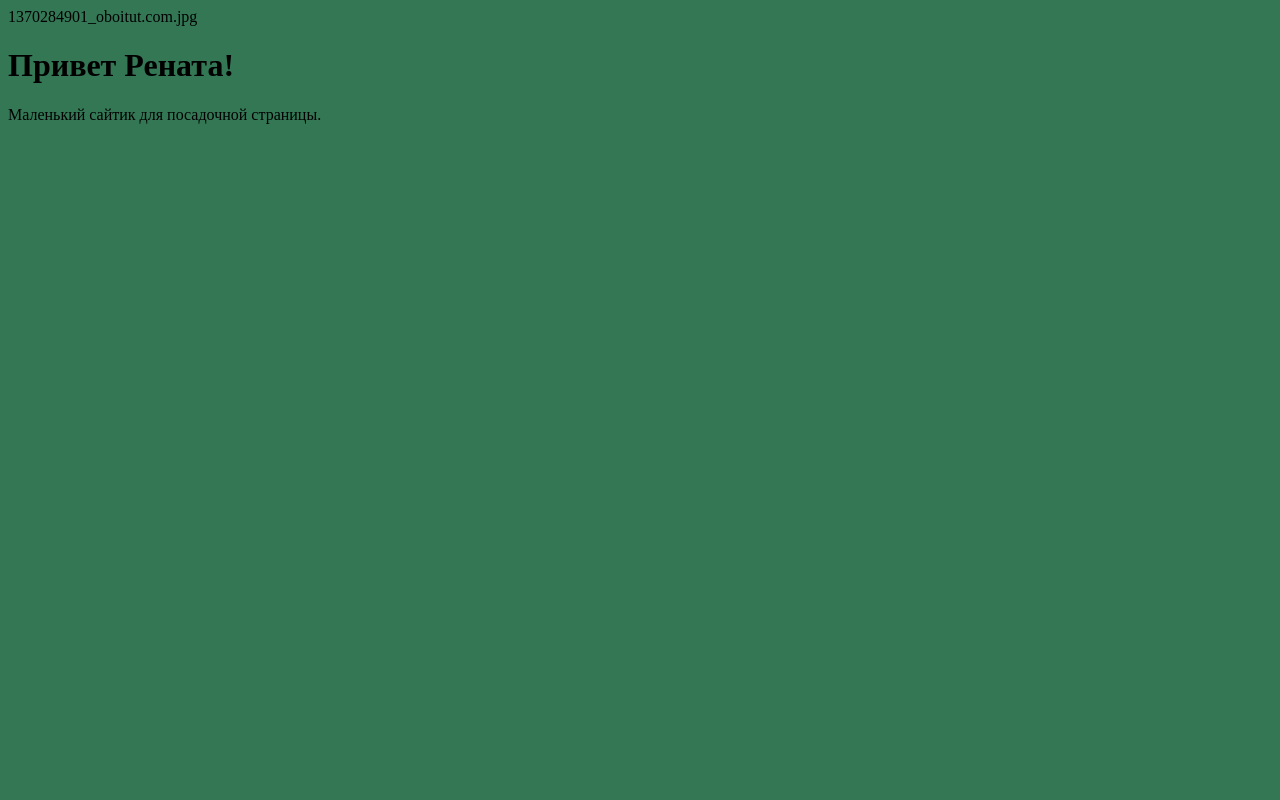
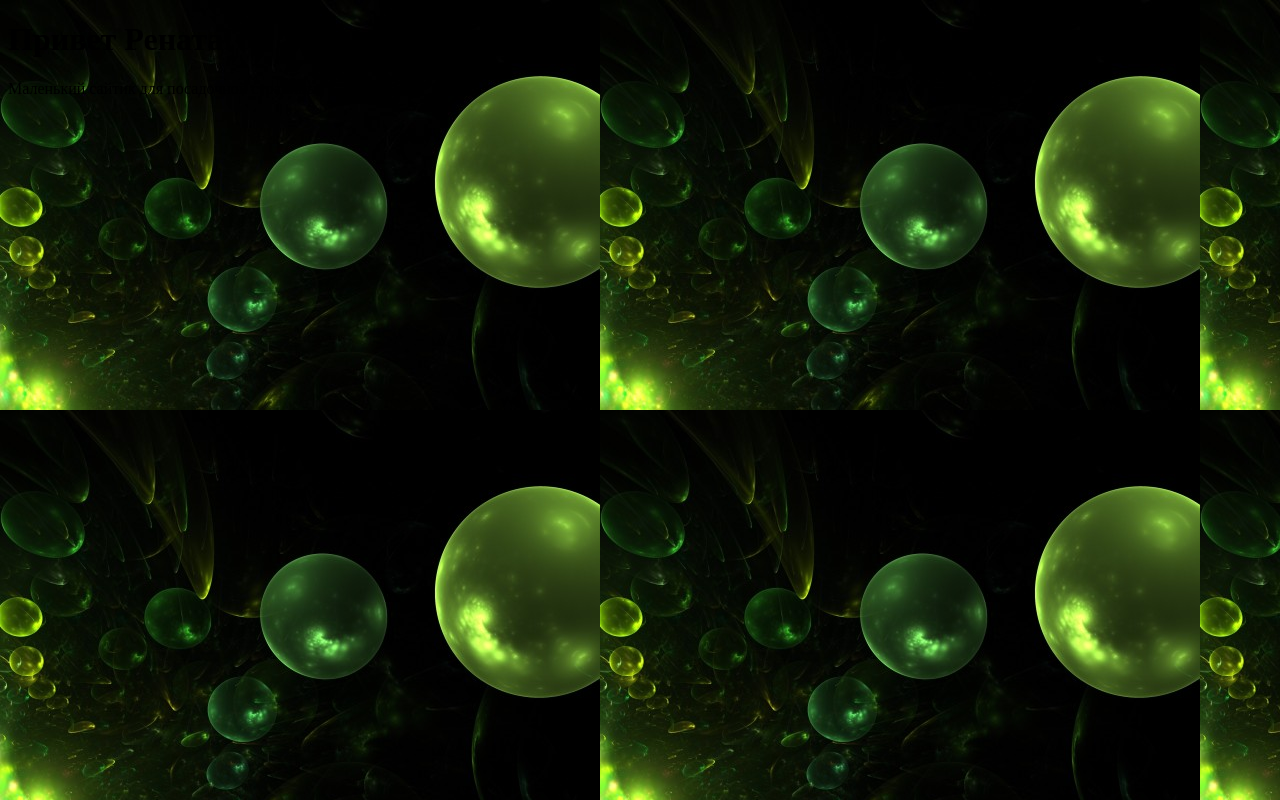
Before and after one commit to Razrabotniki/Razrabotniki.github.io, a plain HTML site: page index.html in a window 1280 px wide. Drawn offline with Linux system fonts and the light colour scheme.

Commit message:
Update index.html

```diff
--- a/index.html
+++ b/index.html
@@ -1,6 +1,6 @@
 <!DOCTYPE html>
 <html>
-<body bgcolor="#375" background="">1370284901_oboitut.com.jpg
+<body bgcolor="#375" background="1370284901_oboitut.com.jpg">
 <h1>Привет Рената!</h1>
 <p>Маленький сайтик для посадочной страницы.</p>
 </body>
```
